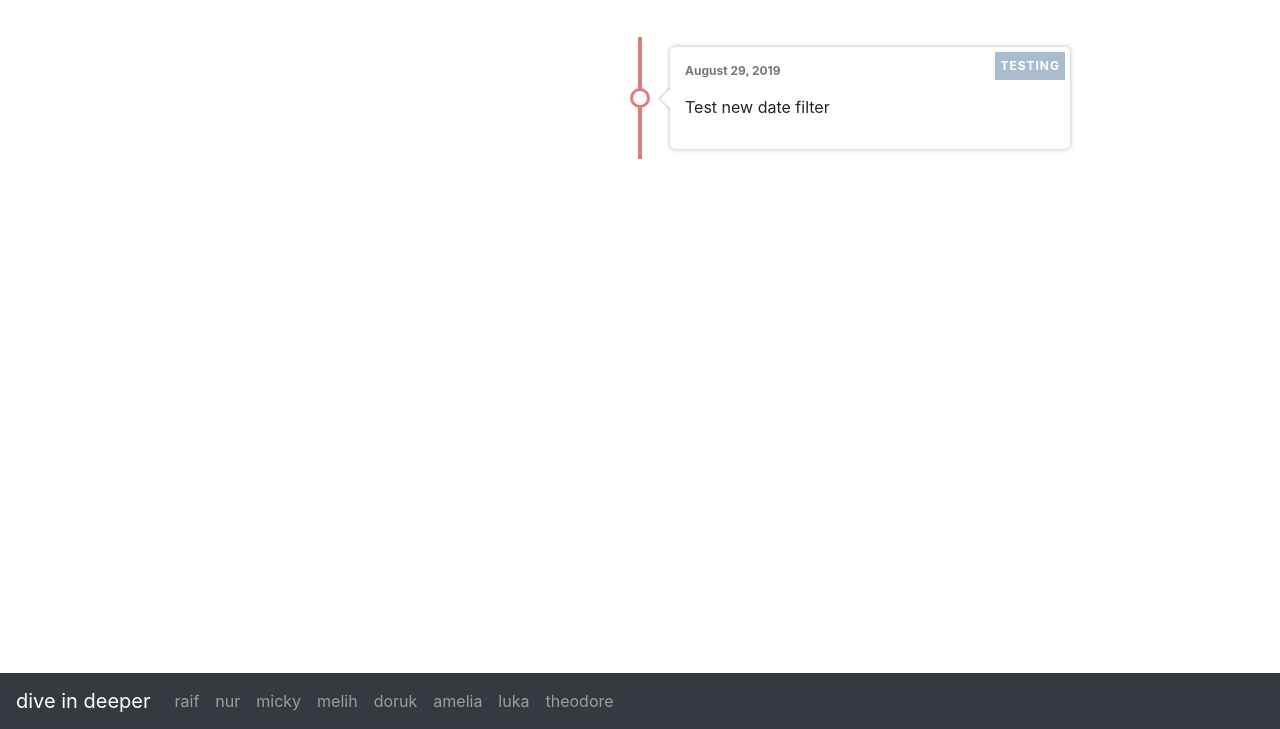
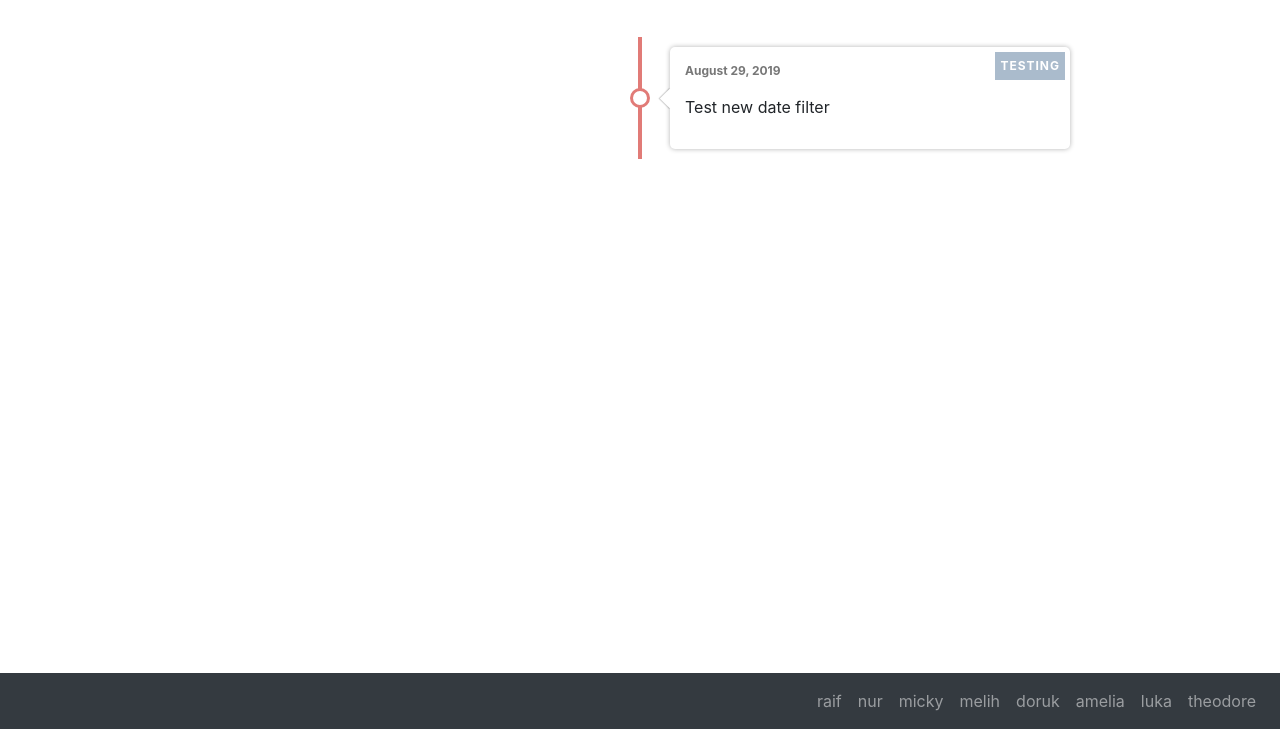
Before and after one commit to meliho/onvural-website, a React app: page public/index.html in a window 1280 px wide. Shown: the part 71-800 px from the top of the page. Built offline with nearby package versions, Linux system fonts and the light colour scheme.

Commit message:
Move the navigation to the right

```diff
--- a/public/index.html
+++ b/public/index.html
@@ -19,12 +19,11 @@
     <noscript>You need to enable JavaScript to run this app.</noscript>
     <div id="root"></div>
     <nav class="navbar fixed-bottom navbar-expand-sm navbar-dark bg-dark">
-      <a class="navbar-brand" href="#">dive in deeper</a>
       <button class="navbar-toggler" type="button" data-toggle="collapse" data-target="#navbarCollapse" aria-controls="navbarCollapse" aria-expanded="false" aria-label="Toggle navigation">
         <span class="navbar-toggler-icon"></span>
       </button>
       <div class="collapse navbar-collapse" id="navbarCollapse">
-        <ul class="navbar-nav mr-auto">
+        <ul class="navbar-nav ml-auto">
           <li class="nav-item">
             <a class="nav-link" href="http://onvural.net/raif">raif</a>
           </li>
```
